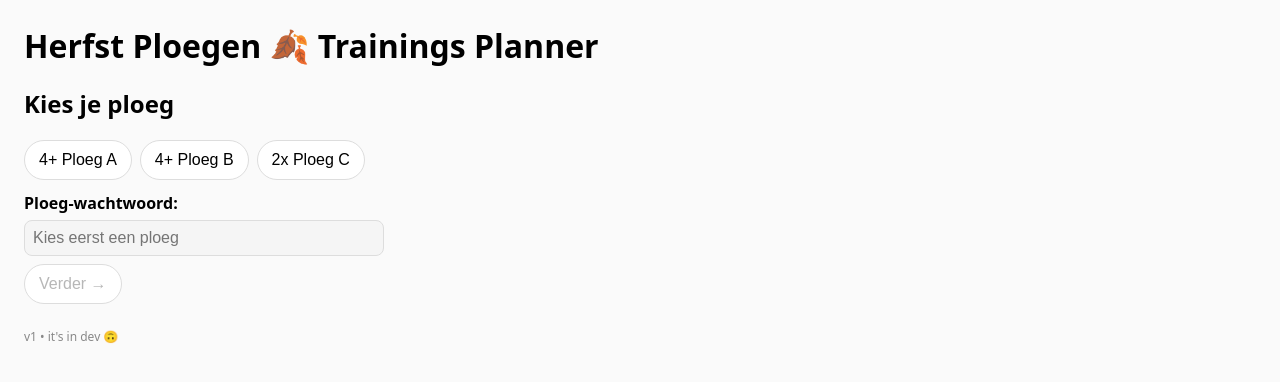
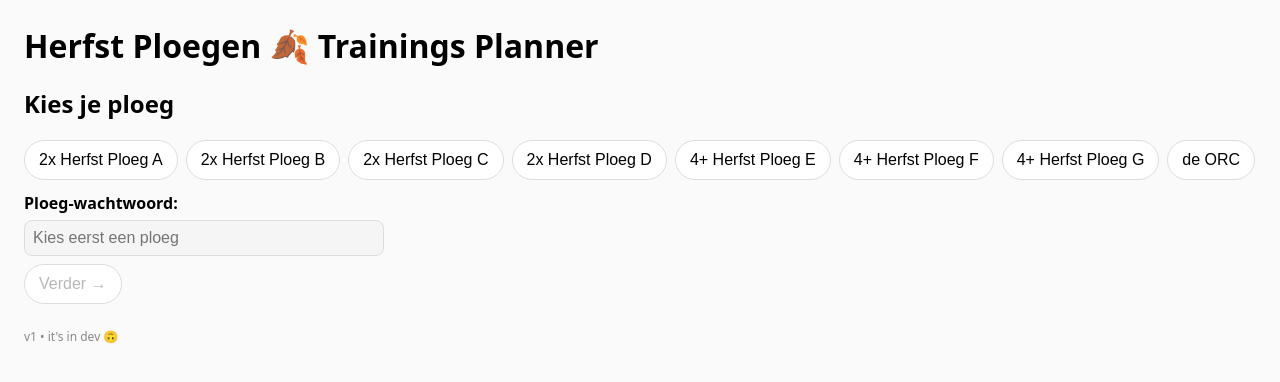
Before and after one commit to AnjaKroon/laga-training-planner, a React (Vite) app: page / in a window 1280 px wide. Shown: the top 382 px of the page. Built offline with nearby package versions, Linux system fonts and the light colour scheme.

Commit message:
herfst ploeg data

```diff
--- a/src/App.jsx
+++ b/src/App.jsx
@@ -5,15 +5,57 @@ import AvailabilityGrid from "./components/AvailabilityGrid.jsx";
 
 // Teams + simple Dutch-city passwords
 const TEAMS = [
-  { id: "4pA", name: "4+ Ploeg A", members: ["anja","isa","tessa","saskia","marta","myrthe", "marjolein"] },
-  { id: "4pB", name: "4+ Ploeg B", members: ["anja","rosa","freija","florien","anniek","simone", "marta", "jadey"] },
-  { id: "2xA", name: "2x Ploeg C", members: ["guusje","laurens","aron","sebas","anja", "rosa"] },
+  {
+    id: "2xA",
+    name: "2x Herfst Ploeg A",
+    members: ["Pelt", "Wolfelaar", "Tangelder", "Meeuwesen", "Baltissen"]
+  },
+  {
+    id: "2xB",
+    name: "2x Herfst Ploeg B",
+    members: ["Osinga", "Klei", "Morselt", "Reeuwijk", "Linger"]
+  },
+  {
+    id: "2xC",
+    name: "2x Herfst Ploeg C",
+    members: ["Dabekausen", "Verburg", "Kroon", "Beunderman", "Faassen"]
+  },
+  {
+    id: "2xD",
+    name: "2x Herfst Ploeg D",
+    members: ["Leijsje", "Beetsma", "Smit", "Wiebinga", "Willems"]
+  },
+  {
+    id: "4pE",
+    name: "4+ Herfst Ploeg E",
+    members: ["Morselt", "de Jong", "Kollen", "Voppen", "Chen", "van breemen", "sterk", "Linger"]
+  },
+  {
+    id: "4pF",
+    name: "4+ Herfst Ploeg F",
+    members: ["Patandin", "Van Zanten", "Schooneman", "Nieuwhuisen", "Kortekaas", "Plank", "Groeneveld", "Ittersum"]
+  },
+  {
+    id: "4pG",
+    name: "4+ Herfst Ploeg G",
+    members: ["Florian Steinborn", "Kane Bloemers", "Tim Hohlbein", "Lowie Boons", "Schuijt", "Rhoon"]
+  },
+  {
+    id: "2xH",
+    name: "de ORC",
+    members: ["Guusje", "Rosa", "Anja", "Sebas", "Aron", "Laurens", "Gijs"]
+  }
 ];
 
 const TEAM_PASSWORDS = {
-  "4pA": "Utrecht",
-  "4pB": "Leiden",
-  "2xA": "Delft",
+  "2xA": "Utrecht",
+  "2xB": "Leiden",
+  "2xC": "Delft",
+  "2xD": "Amsterdam",
+  "4pE": "Rotterdam",
+  "4pF": "Haarlem",
+  "4pG": "Eindhoven",
+  "2xH": "VoRC",
 };
 
 function weekStart(date = new Date()) {
```
Also changed, not shown: 3 other files (tests, documents, lock files or other folders).
